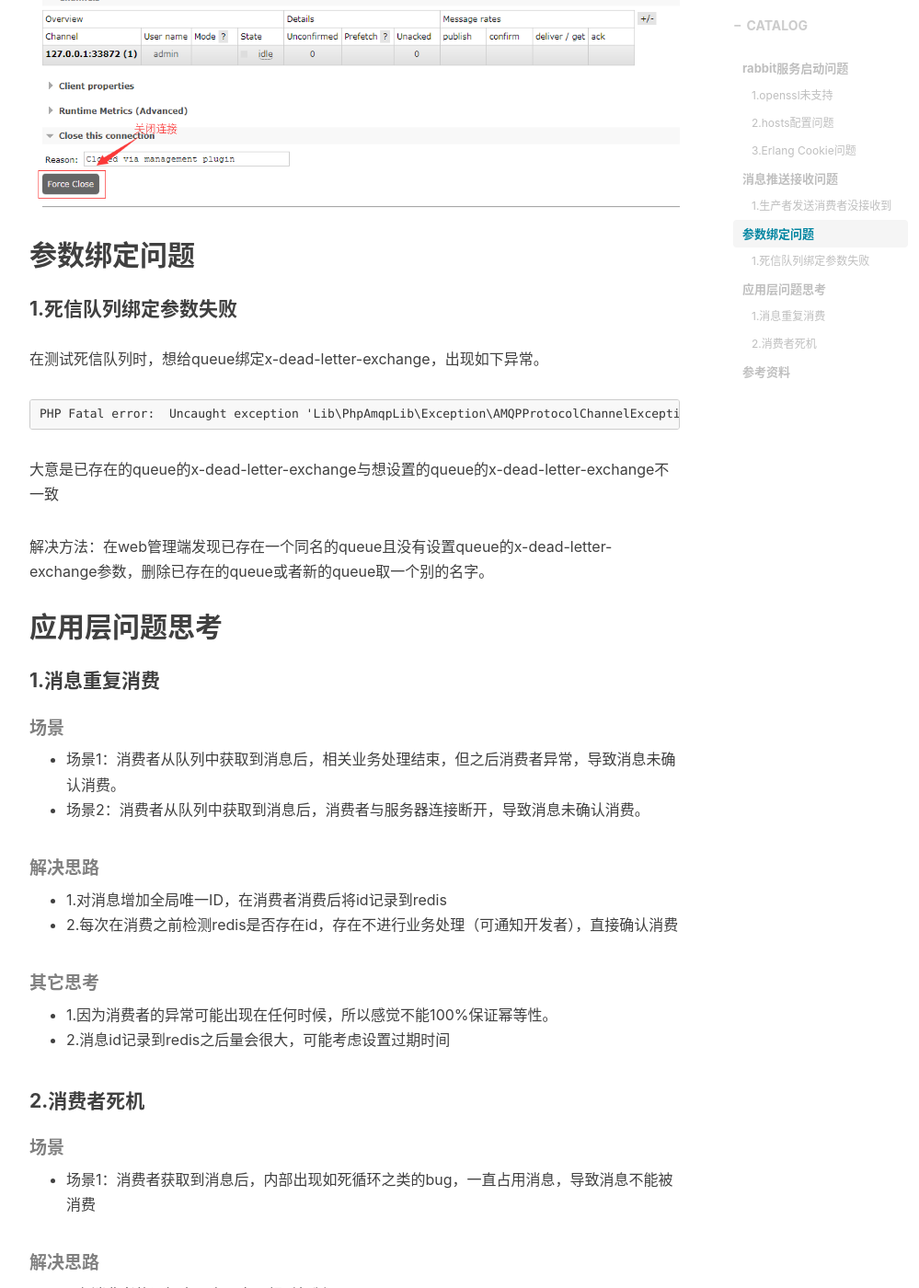
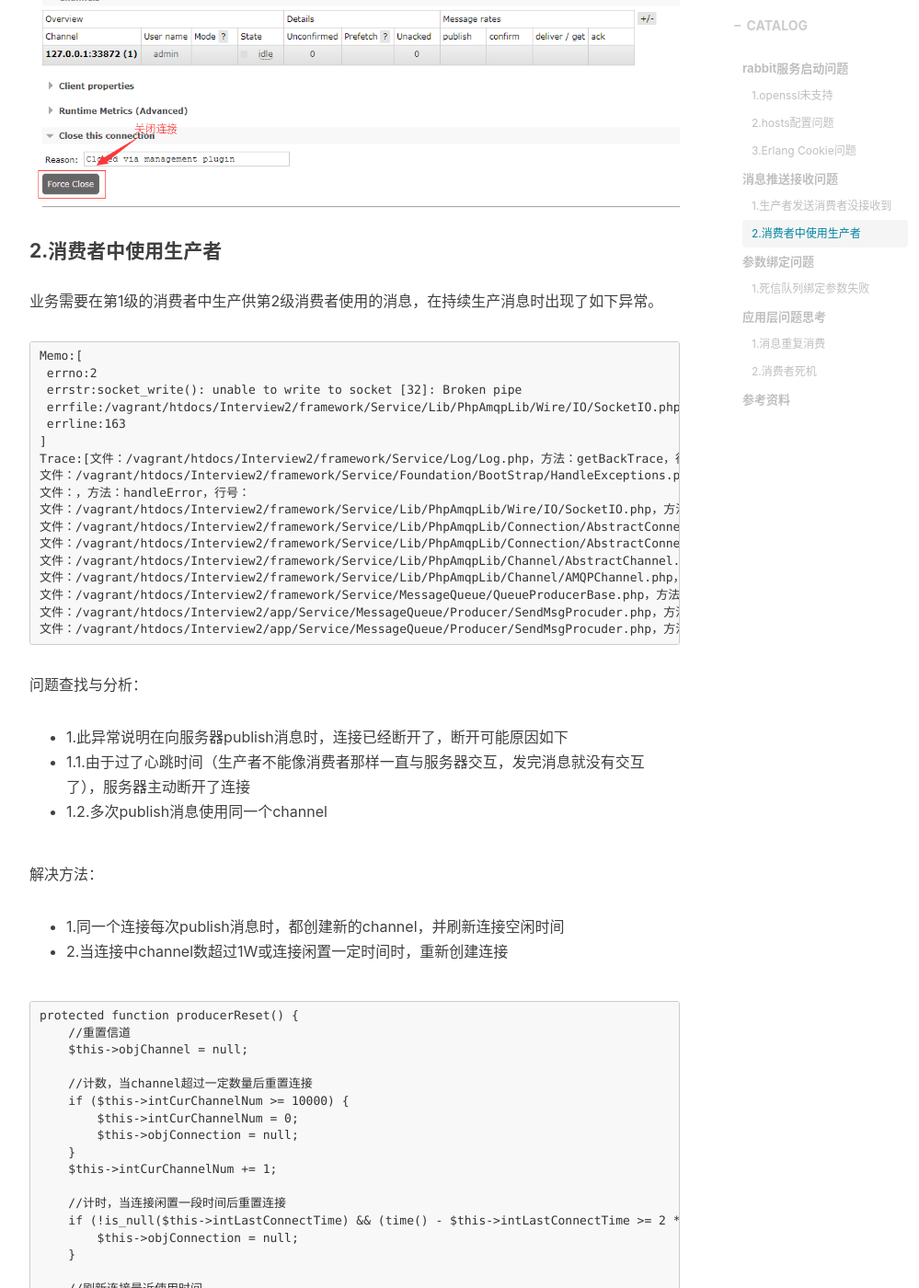
Before and after one commit to xuanxuan2016/xuanxuan2016.github.io, a Jekyll site: the page built from _posts/2018-05-08-2-rabbitmq-study-problems.md, in a window 1280 px wide and 1400 px high, scrolled down 4912 px. Shown: the whole window at 92% size, without its empty margins (233-1232 px from the left). Built offline with Jekyll 4.4.1, drawn with Linux system fonts in a browser that asks for light colours; nearby versions of some CDN libraries; comment, search, counter and statistics services are not loaded; some of the changed text lies outside the part shown.

Commit message:
Update 2018-05-08-2-rabbitmq-study-problems.md

````diff
--- a/_posts/2018-05-08-2-rabbitmq-study-problems.md
+++ b/_posts/2018-05-08-2-rabbitmq-study-problems.md
@@ -215,6 +215,69 @@ You have mail in /var/spool/mail/root
 
 ![image](https://github.com/xuanxuan2016/xuanxuan2016.github.io/blob/master/img/2018-05-08-2-rabbitmq-study-problems/20180519121122.png?raw=true)
 
+#### 2.消费者中使用生产者
+
+<p>
+业务需要在第1级的消费者中生产供第2级消费者使用的消息，在持续生产消息时出现了如下异常。
+</p>
+
+```
+Memo:[
+ errno:2
+ errstr:socket_write(): unable to write to socket [32]: Broken pipe
+ errfile:/vagrant/htdocs/Interview2/framework/Service/Lib/PhpAmqpLib/Wire/IO/SocketIO.php
+ errline:163
+]
+Trace:[文件：/vagrant/htdocs/Interview2/framework/Service/Log/Log.php，方法：getBackTrace，行号：58
+文件：/vagrant/htdocs/Interview2/framework/Service/Foundation/BootStrap/HandleExceptions.php，方法：log，行号：61
+文件：，方法：handleError，行号：
+文件：/vagrant/htdocs/Interview2/framework/Service/Lib/PhpAmqpLib/Wire/IO/SocketIO.php，方法：socket_write，行号：163
+文件：/vagrant/htdocs/Interview2/framework/Service/Lib/PhpAmqpLib/Connection/AbstractConnection.php，方法：write，行号：320
+文件：/vagrant/htdocs/Interview2/framework/Service/Lib/PhpAmqpLib/Connection/AbstractConnection.php，方法：write，行号：432
+文件：/vagrant/htdocs/Interview2/framework/Service/Lib/PhpAmqpLib/Channel/AbstractChannel.php，方法：send_channel_method_frame，行号：224
+文件：/vagrant/htdocs/Interview2/framework/Service/Lib/PhpAmqpLib/Channel/AMQPChannel.php，方法：send_method_frame，行号：1165
+文件：/vagrant/htdocs/Interview2/framework/Service/MessageQueue/QueueProducerBase.php，方法：confirm_select，行号：58
+文件：/vagrant/htdocs/Interview2/app/Service/MessageQueue/Producer/SendMsgProcuder.php，方法：build，行号：35
+文件：/vagrant/htdocs/Interview2/app/Service/MessageQueue/Producer/SendMsgProcuder.php，方法：init，行号：45
+```
+
+<p>
+问题查找与分析：
+</p>
+
+- 1.此异常说明在向服务器publish消息时，连接已经断开了，断开可能原因如下
+- 1.1.由于过了心跳时间（生产者不能像消费者那样一直与服务器交互，发完消息就没有交互了），服务器主动断开了连接
+- 1.2.多次publish消息使用同一个channel
+
+<p>
+解决方法：
+</p>
+
+- 1.同一个连接每次publish消息时，都创建新的channel，并刷新连接空闲时间
+- 2.当连接中channel数超过1W或连接闲置一定时间时，重新创建连接
+
+```
+protected function producerReset() {
+    //重置信道
+    $this->objChannel = null;
+
+    //计数，当channel超过一定数量后重置连接
+    if ($this->intCurChannelNum >= 10000) {
+        $this->intCurChannelNum = 0;
+        $this->objConnection = null;
+    }
+    $this->intCurChannelNum += 1;
+
+    //计时，当连接闲置一段时间后重置连接
+    if (!is_null($this->intLastConnectTime) && (time() - $this->intLastConnectTime >= 2 * $this->intHeartbeat - 2)) {
+        $this->objConnection = null;
+    }
+
+    //刷新连接最近使用时间
+    $this->intLastConnectTime = time();
+}
+```
+
 ## 参数绑定问题
 
 #### 1.死信队列绑定参数失败
````
